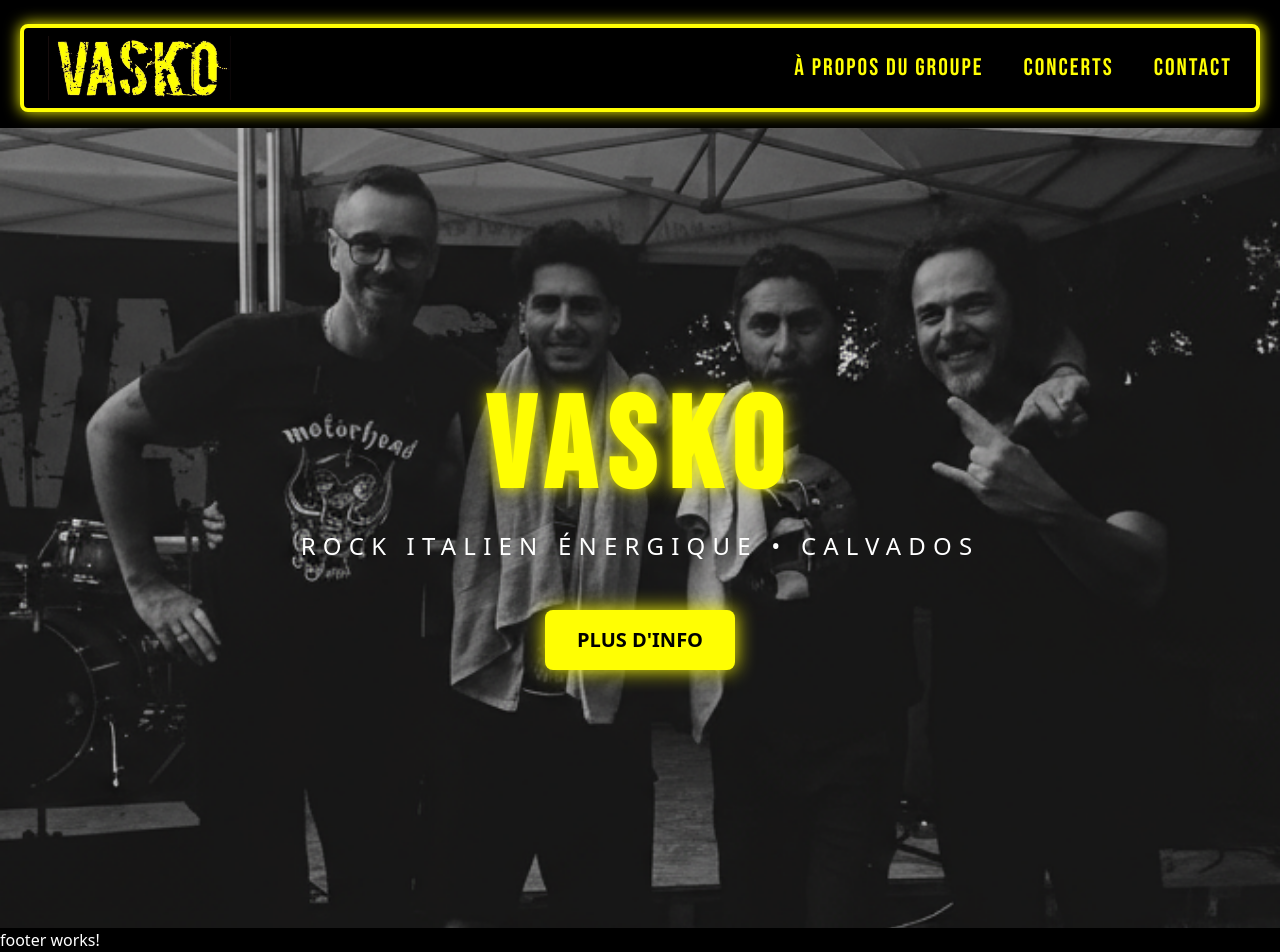
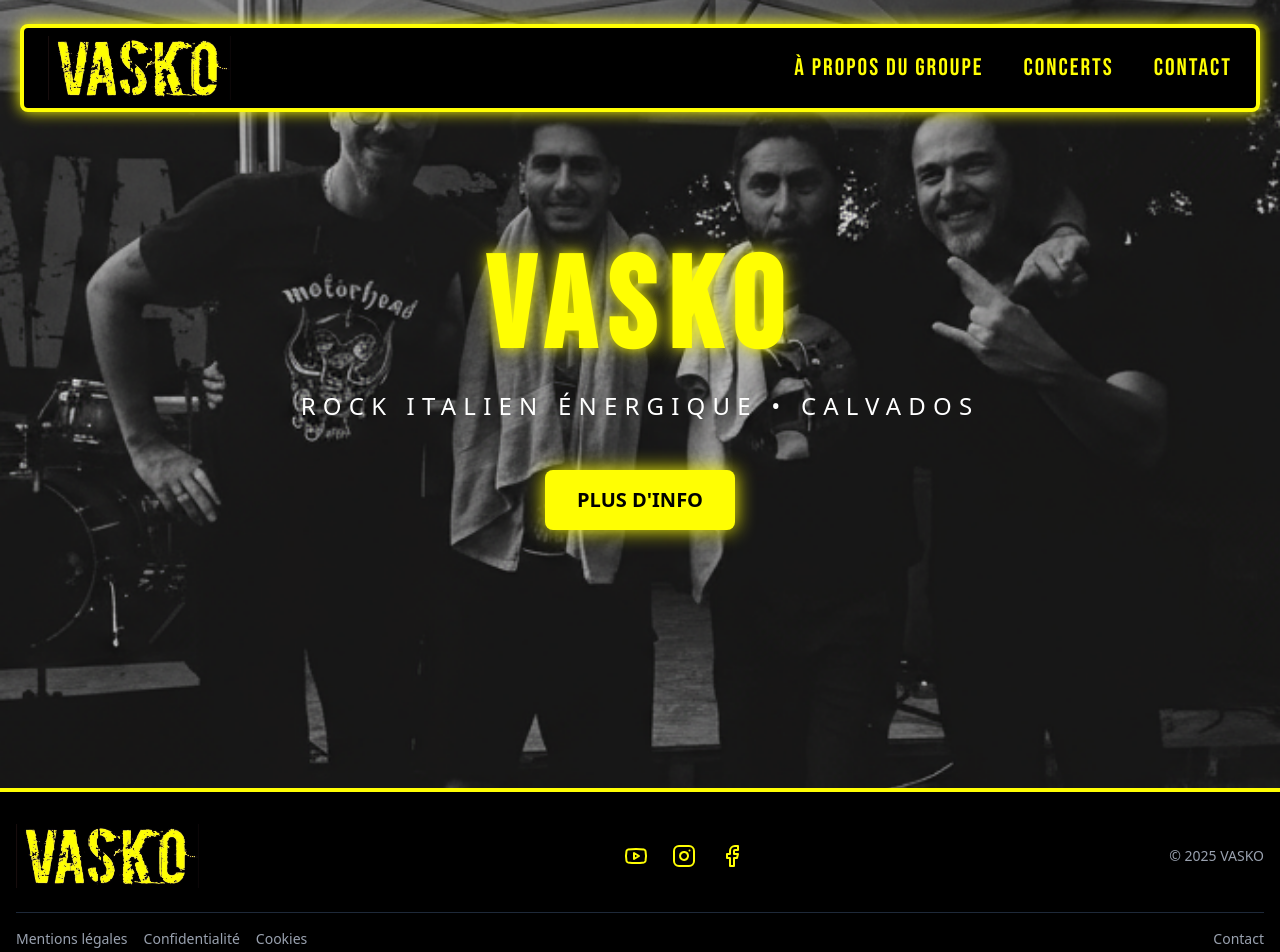
Before and after one commit to leldrum/vasko-site, an Angular app: page / in a window 1280 px wide. Shown: the top 952 px of the page. Built offline with nearby package versions, Linux system fonts and the light colour scheme.

Commit message:
feat: ajout du footer avec lien route

```diff
--- a/src/app/app.config.ts
+++ b/src/app/app.config.ts
@@ -1,5 +1,5 @@
 import { ApplicationConfig, provideBrowserGlobalErrorListeners, provideZoneChangeDetection } from '@angular/core';
-import { provideRouter } from '@angular/router';
+import { provideRouter, withInMemoryScrolling } from '@angular/router';
 
 import { routes } from './app.routes';
 
@@ -7,6 +7,11 @@ export const appConfig: ApplicationConfig = {
   providers: [
     provideBrowserGlobalErrorListeners(),
     provideZoneChangeDetection({ eventCoalescing: true }),
-    provideRouter(routes)
+    provideRouter(routes,
+        withInMemoryScrolling({
+        scrollPositionRestoration: 'top',
+        anchorScrolling: 'enabled'
+      }))
+
   ]
 };
--- a/src/app/components/contact/contact.html
+++ b/src/app/components/contact/contact.html
@@ -1,4 +1,4 @@
-<div class="min-h-screen bg-black flex items-center justify-center p-4">
+<div class="min-h-screen bg-black flex items-center justify-center p-4 -mt-15">
   <div class="w-full max-w-2xl">
     <form [formGroup]="contactForm" (ngSubmit)="onSubmit()" class="bg-zinc-900 border border-[#fffe03] rounded-2xl shadow-2xl shadow-[#fffe03] p-8 space-y-6">
 
--- a/src/app/components/footer/footer.html
+++ b/src/app/components/footer/footer.html
@@ -1 +1,55 @@
-<p>footer works!</p>
+<footer class="bg-black border-t-4 border-[#fffe03] py-8">
+  <div class="max-w-7xl mx-auto px-4">
+
+    <div class="flex flex-col md:flex-row justify-between items-center gap-4 mb-6">
+      <img class="h-16" src="logo.jpg" alt="VASKO Logo">
+
+      <div class="flex gap-6">
+        <a href="https://www.youtube.com/@Vasko-music" target="_blank" aria-label="YouTube" class="text-[#fffe03] hover:text-white hover:scale-110 transition">
+          <svg xmlns="http://www.w3.org/2000/svg" width="24" height="24" viewBox="0 0 24 24" fill="none" stroke="currentColor" stroke-width="2" stroke-linecap="round" stroke-linejoin="round" class="lucide lucide-youtube">
+            <path d="M2.5 17a24.12 24.12 0 0 1 0-10 2 2 0 0 1 1.4-1.4 49.56 49.56 0 0 1 16.2 0A2 2 0 0 1 21.5 7a24.12 24.12 0 0 1 0 10 2 2 0 0 1-1.4 1.4 49.55 49.55 0 0 1-16.2 0A2 2 0 0 1 2.5 17"/>
+            <path d="m10 15 5-3-5-3z"/>
+          </svg>
+        </a>
+        <a href="https://www.instagram.com/vasko_music" target="_blank" aria-label="Instagram" class="text-[#fffe03] hover:text-white hover:scale-110 transition">
+          <svg xmlns="http://www.w3.org/2000/svg" width="24" height="24" viewBox="0 0 24 24" fill="none" stroke="currentColor" stroke-width="2" stroke-linecap="round" stroke-linejoin="round" class="lucide lucide-instagram">
+            <rect width="20" height="20" x="2" y="2" rx="5" ry="5"/>
+            <path d="M16 11.37A4 4 0 1 1 12.63 8 4 4 0 0 1 16 11.37z"/>
+            <line x1="17.5" x2="17.51" y1="6.5" y2="6.5"/>
+          </svg>
+        </a>
+        <a href="https://www.facebook.com/groups/1428649357427791/" target="_blank" aria-label="Facebook" class="text-[#fffe03] hover:text-white hover:scale-110 transition">
+          <svg xmlns="http://www.w3.org/2000/svg" width="24" height="24" viewBox="0 0 24 24" fill="none" stroke="currentColor" stroke-width="2" stroke-linecap="round" stroke-linejoin="round" class="lucide lucide-facebook">
+            <path d="M18 2h-3a5 5 0 0 0-5 5v3H7v4h3v8h4v-8h3l1-4h-4V7a1 1 0 0 1 1-1h3z"/>
+          </svg>
+        </a>
+      </div>
+
+      <p class="text-gray-400 text-sm">© 2025 VASKO</p>
+    </div>
+
+    <div class="border-t border-gray-800 mb-4"></div>
+
+    <div class="flex flex-col md:flex-row justify-between items-center gap-3 text-sm">
+
+      <nav class="flex flex-wrap justify-center gap-4 text-gray-400">
+        <a routerLink="/mentions-legales" class="hover:text-[#fffe03] transition">
+          Mentions légales
+        </a>
+        <a routerLink="/politique-confidentialite" class="hover:text-[#fffe03] transition">
+          Confidentialité
+        </a>
+        <a routerLink="/gestion-cookies" class="hover:text-[#fffe03] transition">
+          Cookies
+        </a>
+      </nav>
+
+      <div class="text-gray-400 text-center md:text-right">
+       <a routerLink="/contact" routerLinkActive="active" class="hover:text-[#fffe03] transition">
+          Contact
+        </a>
+      </div>
+    </div>
+
+  </div>
+</footer>
--- a/src/app/components/footer/footer.ts
+++ b/src/app/components/footer/footer.ts
@@ -1,8 +1,9 @@
 import { Component } from '@angular/core';
+import { RouterLink, RouterLinkActive } from '@angular/router';
 
 @Component({
   selector: 'app-footer',
-  imports: [],
+  imports: [RouterLink, RouterLinkActive],
   templateUrl: './footer.html',
   styleUrl: './footer.css'
 })
--- a/src/app/components/home/home.html
+++ b/src/app/components/home/home.html
@@ -1,8 +1,5 @@
-<div class="relative w-screen h-screen">
+<div class="relative w-screen h-screen -mt-35">
   <img src="principal.png" class="absolute inset-0 w-full h-full object-cover" alt="VASKO band">
-
-
-
     <div class="absolute inset-0 flex flex-col items-center justify-center gap-4">
     <h1 class="vasko-neon text-[#fffe03] text-9xl font-bold uppercase tracking-widest">
         VASKO
@@ -10,7 +7,7 @@
     <p class="text-white text-2xl tracking-[0.3em] uppercase font-light">
         Rock Italien Énergique • Calvados
     </p>
-  <button class="mt-8 bg-[#fffe03] text-black px-8 py-4 text-xl font-bold uppercase rounded-lg hover:bg-yellow-400 hover:scale-105 transition-all duration-300 shadow-[0_0_20px_#fffe03]">
+    <button class="mt-8 bg-[#fffe03] text-black px-8 py-4 text-xl font-bold uppercase rounded-lg hover:scale-105 transition-all duration-300 shadow-[0_0_20px_#fffe03]">
         Plus d'info
     </button>
     </div>
```
Lines whose indentation alone changed are shown as unchanged.
